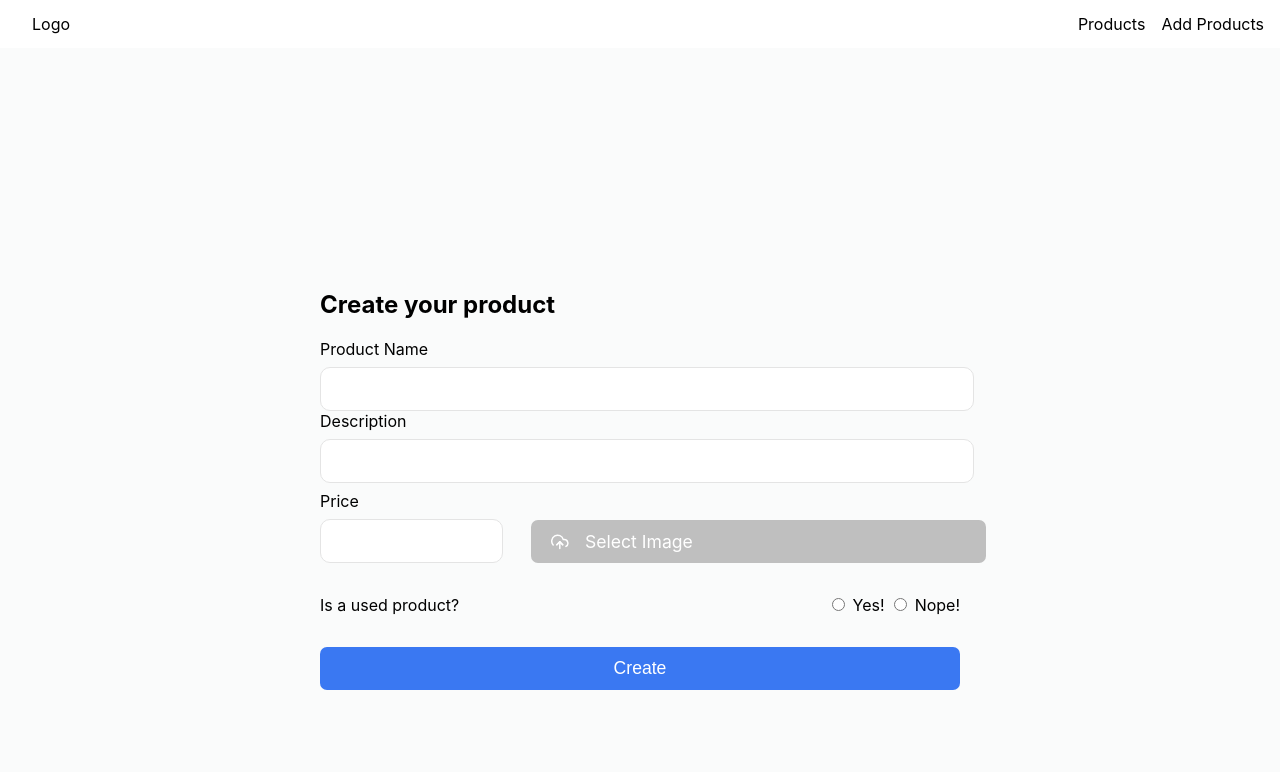
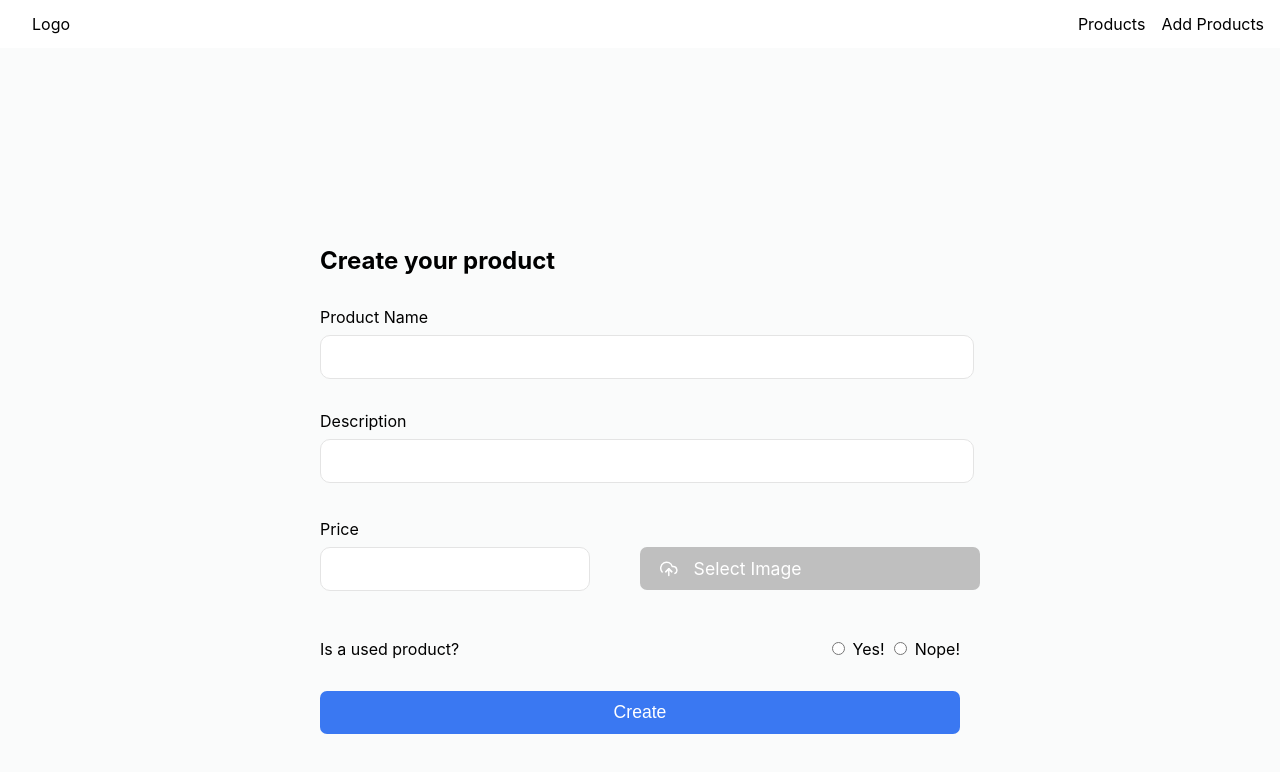
Before and after one commit to pmateosx/products-web, a React (Create React App) app: page /new-product in a window 1280 px wide. Shown: the top 772 px of the page. Built offline with nearby package versions, Linux system fonts and the light colour scheme.

Commit message:
feat: form validation & funcionality

```diff
--- a/src/components/Navbar.js
+++ b/src/components/Navbar.js
@@ -1,9 +1,5 @@
 import styled from "@emotion/styled"
 import { NavLink } from "react-router-dom"
-import { useForm } from 'react-hook-form'
-import * as yup from "yup";
-import { yupResolver } from '@hookform/resolvers/yup'
-import { useState } from 'react'
 
 const Nav = styled.nav`
     position: fixed;
@@ -35,8 +31,6 @@ const StyledLink = styled(NavLink)`
 `
 
 const Navbar = () => {
-    const [error, setError] = useState(false)
-
     return(
         <Nav>
             <Logo>
--- a/src/store/features/products/productsListSlice.js
+++ b/src/store/features/products/productsListSlice.js
@@ -1,5 +1,5 @@
 import { createSlice } from '@reduxjs/toolkit';
-import { deleteProduct, listProducts, updateProduct } from '../../../services/ProductService';
+import { createProduct, deleteProduct, listProducts, updateProduct } from '../../../services/ProductService';
 
 const initialState = {
   products: [],
@@ -41,5 +41,12 @@ export const doUpdateProduct = (id, data) => (dispatch) => {
     })
     .catch((error) => console.log(error))
 }
+export const doCreateProduct = (id, data) => (dispatch) => {
+  createProduct(id, data)
+    .then(() => {
+      dispatch(fetchAllProducts())
+    })
+    .catch((error) => console.log(error))
+}
 
 export default productsListSlice.reducer;
--- a/src/views/NewProduct.js
+++ b/src/views/NewProduct.js
@@ -1,5 +1,14 @@
 import styled from "@emotion/styled"
 import { FiUploadCloud } from "react-icons/fi"
+import { useForm } from 'react-hook-form'
+import * as yup from "yup";
+import { yupResolver } from '@hookform/resolvers/yup'
+import { useState } from "react";
+import { useDispatch } from "react-redux";
+import { fetchAllProducts } from "../store/features/products/productsListSlice";
+import { useNavigate } from "react-router-dom";
+import { createProduct } from "../services/ProductService";
+
 
 const NewProductContainer = styled.section`
     display: flex;
@@ -9,6 +18,8 @@ const NewProductContainer = styled.section`
 `
 const Form = styled.form`
     width: 50%;
+    display: flex;
+    flex-direction: column;
 `
 const Input = styled.input`
     width: 100%;
@@ -16,7 +27,7 @@ const Input = styled.input`
     border-radius: 10px;
     border: 1px solid rgb(228, 228, 228);
     color: rgb(118, 118, 118);
-    font-size: 1.5rem;
+    font-size: 1rem;
     padding-left: 10px;
     margin-top:0.5rem;
 `
@@ -35,25 +46,29 @@ const Label = styled.label`
     padding-left: 20px;
     gap: 1rem;
     cursor: pointer;
+    margin-top: 2.2rem;
     `
 const Group = styled.div`
     display: flex;
     justify-content: center;
-    align-items: flex-end;
-    width: 104%;
-    margin-top:0.5rem;
-
-    Input {
-        width: 80%;
-    }
+    align-items: center;
+    width: 100%;
 `
 const InputWrapper = styled.div `
     display: flex;
     flex-direction: column;
+    width: 100%;
+    input{
+        width: 80%;
+    }
 `
 const RadialInput = styled.input`
+    cursor: pointer;
 `
 
+const RadialLabel = styled.label`
+    cursor: pointer;
+`
 const RadialGroup = styled.div `
     display: flex;
     justify-content: space-between;
@@ -79,36 +94,94 @@ const SubmitButton = styled.button`
         transform: scale(1.01);
     }
 `
+const Container = styled.div`
+    display: flex;
+    flex-direction: column;
+    justify-content: center;
+    margin-bottom: 0.5rem;
+    height: 96px;
+    width: 100%;
+`
+const ErrorMessage = styled.small`
+    color: red;
+    margin: 0.2rem 0;
+`
+const schema = yup.object({
+    name: yup.string().required('Name is required'),
+    description: yup.string().required('Description is required'),
+    price: yup.number().typeError('You must specify a number').required('Amount is required'),
+    used: yup.boolean().required('Check a box'),
+  }).required();
 
 const NewProduct = () => {
+    const [error, setError] = useState(false)
+    const navigate = useNavigate()
+
+    const {handleSubmit, register, formState:{ errors } } = useForm({
+        resolver: yupResolver(schema)
+    })
+
+    const onSubmit = (data) => {
+        const bodyFormData = new FormData()
+
+        const { image, ...rest } = data
+
+        Object.keys(rest).forEach(key => {
+          bodyFormData.append(key, rest[key])
+        })
+
+        if (image[0]) {
+          bodyFormData.append("image", image[0])
+        }
+
+        if (!rest) {
+            setError(true)
+          } else {
+            createProduct(bodyFormData)
+              .then(() => navigate("/product"))
+              .catch(err => setError(err?.response?.data?.errors))
+          }
+      }
+
     return (
         <NewProductContainer>
-            <Form>
+            <Form onSubmit={handleSubmit(onSubmit)}>
                 <h2>Create your product</h2>
+                <Container>
                     <label>Product Name</label>
-                <Input/>
+                    <Input {...register('name')}/>
+                    {errors.name && <ErrorMessage>{errors.name.message}</ErrorMessage>}
+                </Container>
+                <Container>
                     <label>Description</label>
-                <Input/>
+                    <Input {...register('description')}/>
+                    {errors.description && <ErrorMessage>{errors.description.message}</ErrorMessage>}
+                </Container>
                 <Group>
                     <InputWrapper>
                         <label> Price </label>
-                        <Input type="number"/>
+                        <Input type="number" {...register('price')} min="0" max="99999"/>
+                        {errors.price && <ErrorMessage>{errors.price.message}</ErrorMessage>}
                     </InputWrapper>
+                    <Container>
                         <Label>
                             <FiUploadCloud />
                             Select Image
-                        <File type="file"/>
+                            <File type="file" {...register('image')}/>
                         </Label>
+                    </Container>
                 </Group>
                 <RadialGroup>
                     <label>Is a used product?</label>
                     <div>
-                        <label><RadialInput type="radio" name="used" value="true" /> Yes! </label>
-                        <label><RadialInput type="radio" name="used" value="false"/> Nope! </label>
+                        <RadialLabel><RadialInput {...register('used')} type="radio" name="used" value="true" /> Yes! </RadialLabel>
+                        <RadialLabel><RadialInput {...register('used')} type="radio" name="used" value="false"/> Nope! </RadialLabel>
                     </div>
                 </RadialGroup>
+                        {errors.used && <ErrorMessage>Check one box</ErrorMessage>}
             <SubmitButton>Create</SubmitButton>
             </Form>
+            {error && <ErrorMessage>Something has gone wrong, try again.</ErrorMessage>}
         </NewProductContainer>
     )
 }
```
Lines whose indentation alone changed are shown as unchanged.
